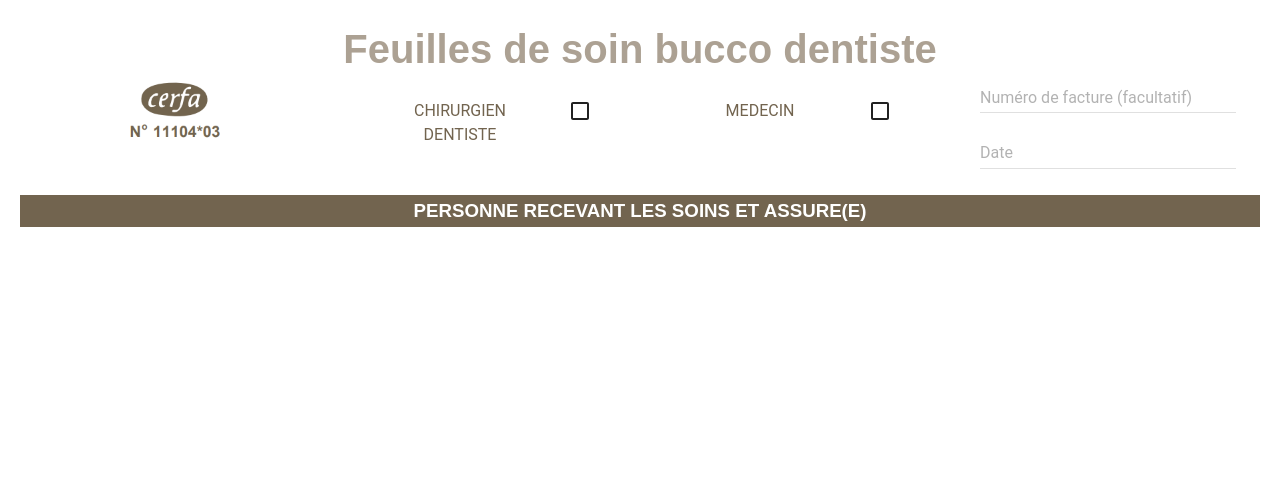
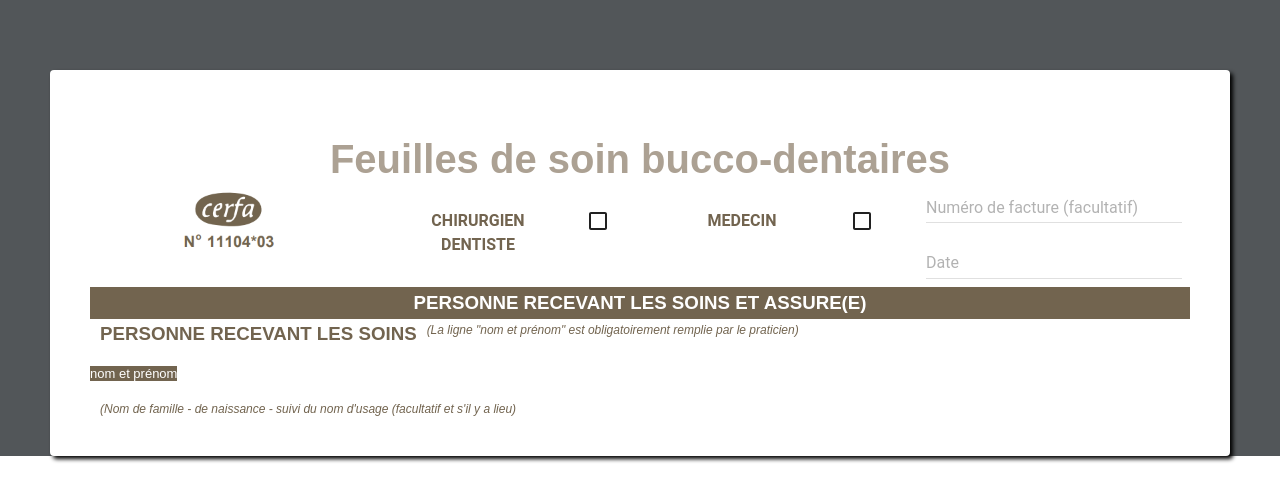
Before and after one commit to cosydney/cerfa-dentiste, a React (Create React App) app: page / in a window 1280 px wide. Shown: the top 502 px of the page. Built offline with nearby package versions, Linux system fonts and the light colour scheme.

Commit message:
"grey background"

```diff
--- a/src/App.js
+++ b/src/App.js
@@ -22,7 +22,8 @@ class App extends Component {
     console.log(this.state);
     return (
       <div className="App" style={styles.body}>
-        <h1 style={styles.h1}>Feuilles de soin bucco dentiste</h1>
+        <div style={styles.container}>
+          <h1 style={styles.h1}>Feuilles de soin bucco-dentaires</h1>
           <div style={styles.firstContainer}>
             <div style={{width: 220}}>
               <img src={cerfa} alt="cerfa.png" style={{height: 114/1.5, width: 168/1.5,marginTop: -30, marginLeft: -30}}/>
@@ -33,7 +34,7 @@ class App extends Component {
                   <Checkbox
                       label='CHIRURGIEN DENTISTE'
                       labelPosition="left"
-                    labelStyle={{color: '#72644f'}}
+                      labelStyle={{fontWeight: 'bold', color: '#72644f'}}
                       inputStyle={{color: 'red'}}
                       style={styles.checkbox}/>
               </MuiThemeProvider>
@@ -43,7 +44,7 @@ class App extends Component {
                     <Checkbox
                         label='MEDECIN'
                         labelPosition="left"
-                      labelStyle={{color: '#72644f'}}
+                        labelStyle={{fontWeight: 'bold', color: '#72644f'}}
                         style={styles.checkbox}/>
                 </MuiThemeProvider>
             </div>
@@ -57,7 +58,17 @@ class App extends Component {
                 </MuiThemeProvider>
             </div>
           </div>
-        <h3 style={styles.h3}> PERSONNE RECEVANT LES SOINS ET ASSURE(E) </h3>
+          <h3 style={styles.h3dark}> PERSONNE RECEVANT LES SOINS ET ASSURE(E) </h3>
+          <div style={{display: 'flex', marginTop: 4}}>
+            <h3 style={styles.h3}> PERSONNE RECEVANT LES SOINS </h3><i style={styles.italic}>(La ligne "nom et prénom" est obligatoirement remplie par le praticien)</i>
+          </div>
+          <div style={{display: 'flex', marginTop: 4}}>
+            <h4 style={styles.h4dark}>nom et prénom</h4>
+          </div>
+          <div style={{display: 'flex', marginTop: 4}}>
+            <i style={styles.italic}>(Nom de famille - de naissance - suivi du nom d'usage (facultatif et s'il y a lieu)</i>
+          </div>
+          </div>
       </div>
 
     );
@@ -67,10 +78,19 @@ class App extends Component {
 export default App;
 
 const styles = {
+  container:{
+    margin: 50,
+    padding: 40,
+    backgroundColor: 'white',
+    boxShadow: '3px 3px 4px black',
+    borderRadius: '4px'
+  },
   body: {
+    paddingTop: 20,
     height: '100%',
     width: '100%',
-    backgroundColor: 'skyeblue',
+    backgroundColor: '#525659',
+
   },
   cerfa: {
     zIndex: -1,
@@ -90,11 +110,27 @@ const styles = {
     justifyContent: 'space-evenly',
     color: '#72644f'
   },
-  h3: {
+  h3dark: {
     backgroundColor: '#72644f',
     color: 'white',
-    marginRight: 20,
-    marginLeft: 20,
     padding: 5,
+    margin: 0,
+  },
+  h3: {
+    color: '#72644f',
+    alignContent: 'left',
+    margin: 0,
+    paddingLeft: 10,
+  },
+  italic: {
+    paddingLeft: 10,
+    color: '#72644f',
+    fontSize: 12
+  },
+  h4dark: {
+    backgroundColor: '#72644f',
+    color: 'white',
+    fontSize: 13,
+    fontWeight: 300,
   }
 };
```
Lines whose indentation alone changed are shown as unchanged.
